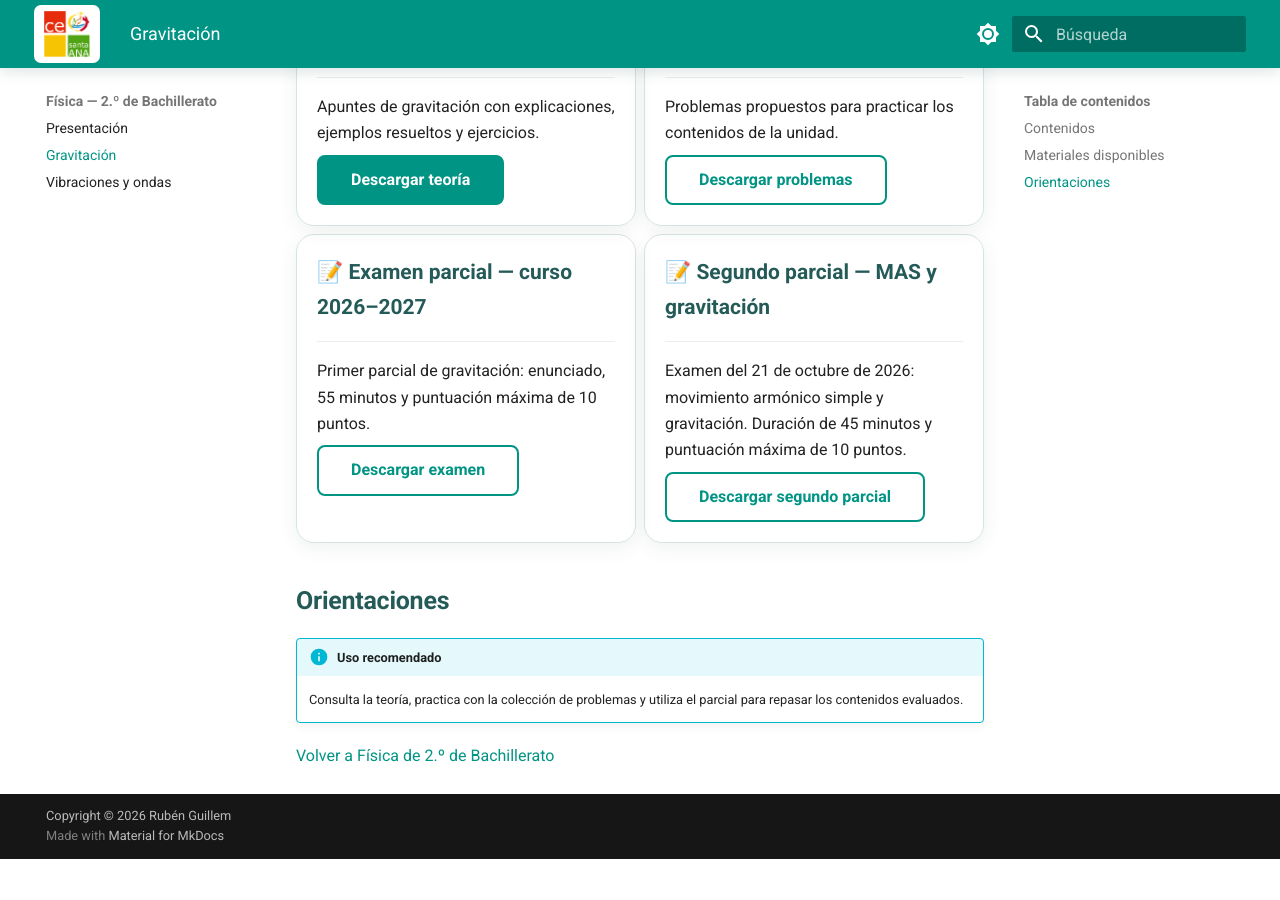
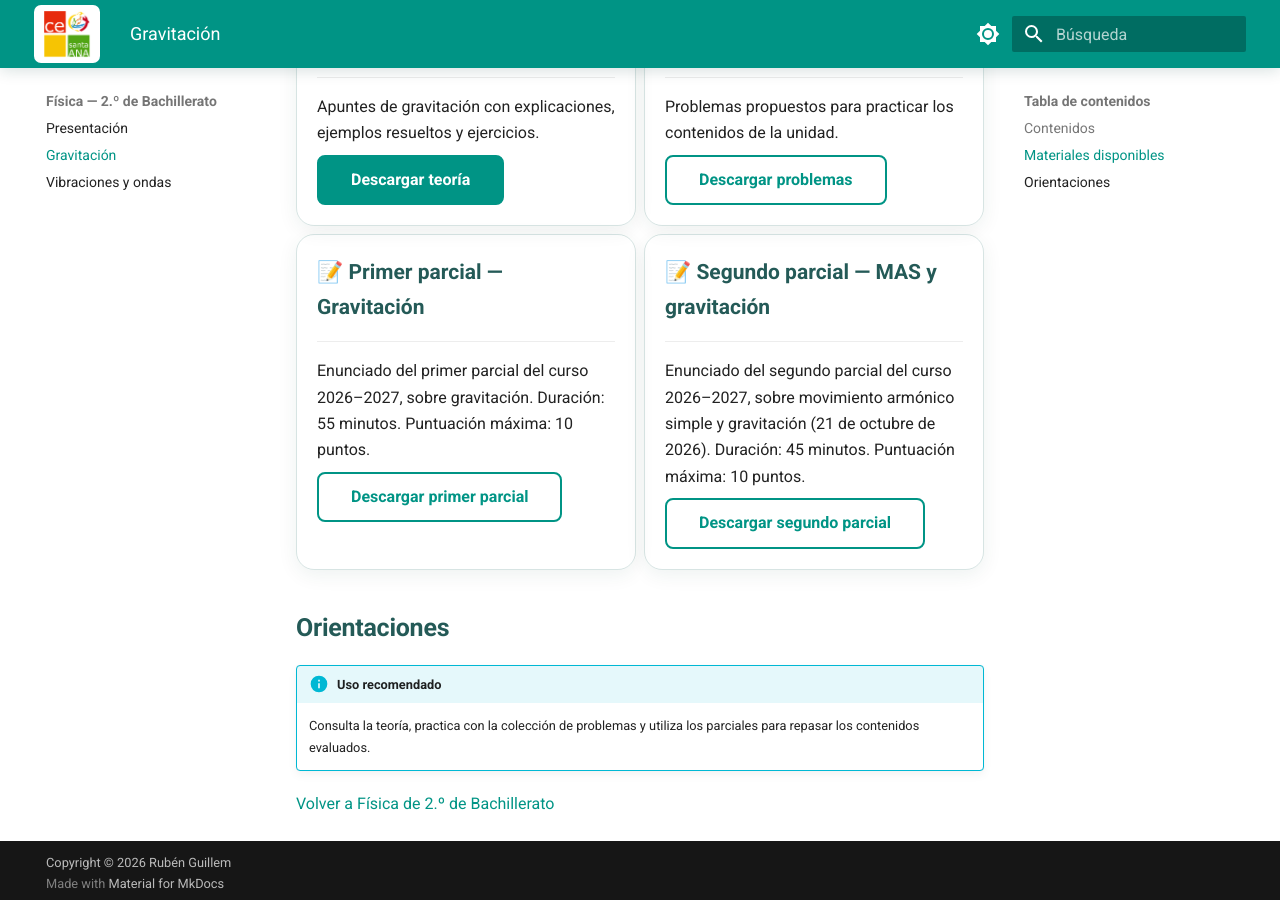
Before and after one commit to 5n7t99rb9d-web/recursos-docentes, an MkDocs documentation site: the page built from docs/fisica/2-bach/gravitacion.md, in a window 1280 px wide and 900 px high, scrolled down 648 px. Built offline with MkDocs 1.6.1 and Material for MkDocs 9.7.7, drawn with Linux system fonts in a browser that asks for light colours; before the commit the page ends 1507 px from its top, so only the background shows below that.

Commit message:
Unificar nombres y descripciones de parciales en Gravitación

```diff
--- a/docs/fisica/2-bach/gravitacion.md
+++ b/docs/fisica/2-bach/gravitacion.md
@@ -13,7 +13,7 @@ Física — 2.º de Bachillerato.
 
 ## Materiales disponibles
 
-<div class="grid cards" markdown>
+<div class="grid cards physics-resources" markdown>
 
 -   **📘 Tema completo**
 
@@ -31,19 +31,19 @@ Física — 2.º de Bachillerato.
 
     [Descargar problemas](../Problemas%20Gravitaci%C3%B3n.pdf){ .md-button }
 
--   **📝 Examen parcial — curso 2026–2027**
+-   **📝 Primer parcial — Gravitación**
 
     ---
 
-    Primer parcial de gravitación: enunciado, 55 minutos y puntuación máxima de 10 puntos.
+    Enunciado del primer parcial del curso 2026–2027, sobre gravitación. Duración: 55 minutos. Puntuación máxima: 10 puntos.
 
-    [Descargar examen](materiales/examenes/2026-2027/parcial-01-gravitacion.pdf){ .md-button }
+    [Descargar primer parcial](materiales/examenes/2026-2027/parcial-01-gravitacion.pdf){ .md-button }
 
 -   **📝 Segundo parcial — MAS y gravitación**
 
     ---
 
-    Examen del 21 de octubre de 2026: movimiento armónico simple y gravitación. Duración de 45 minutos y puntuación máxima de 10 puntos.
+    Enunciado del segundo parcial del curso 2026–2027, sobre movimiento armónico simple y gravitación (21 de octubre de 2026). Duración: 45 minutos. Puntuación máxima: 10 puntos.
 
     [Descargar segundo parcial](materiales/examenes/2026-2027/parcial-02-mas-gravitacion.pdf){ .md-button }
 
@@ -53,6 +53,6 @@ Física — 2.º de Bachillerato.
 
 !!! info "Uso recomendado"
 
-    Consulta la teoría, practica con la colección de problemas y utiliza el parcial para repasar los contenidos evaluados.
+    Consulta la teoría, practica con la colección de problemas y utiliza los parciales para repasar los contenidos evaluados.
 
 [Volver a Física de 2.º de Bachillerato](index.md)
```
